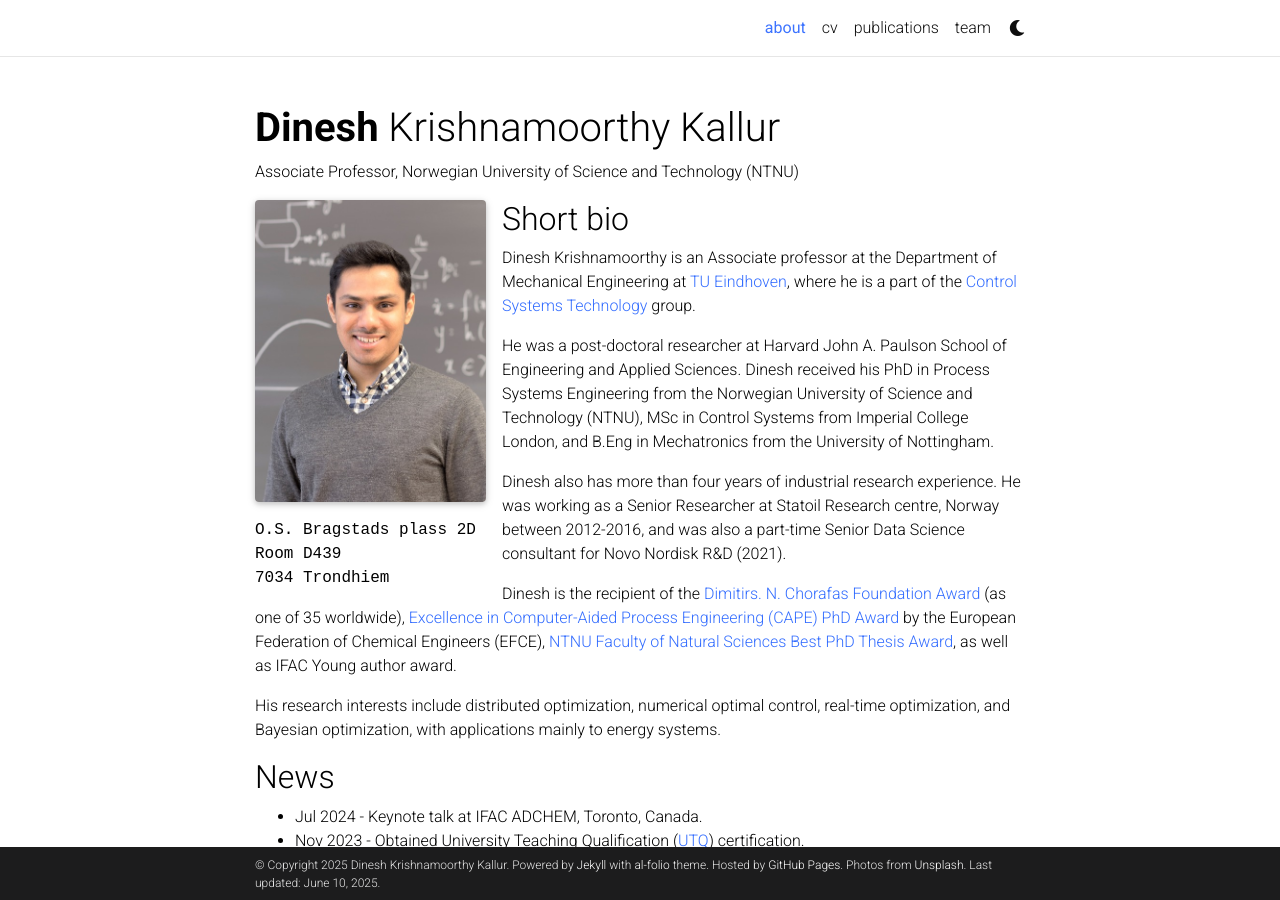
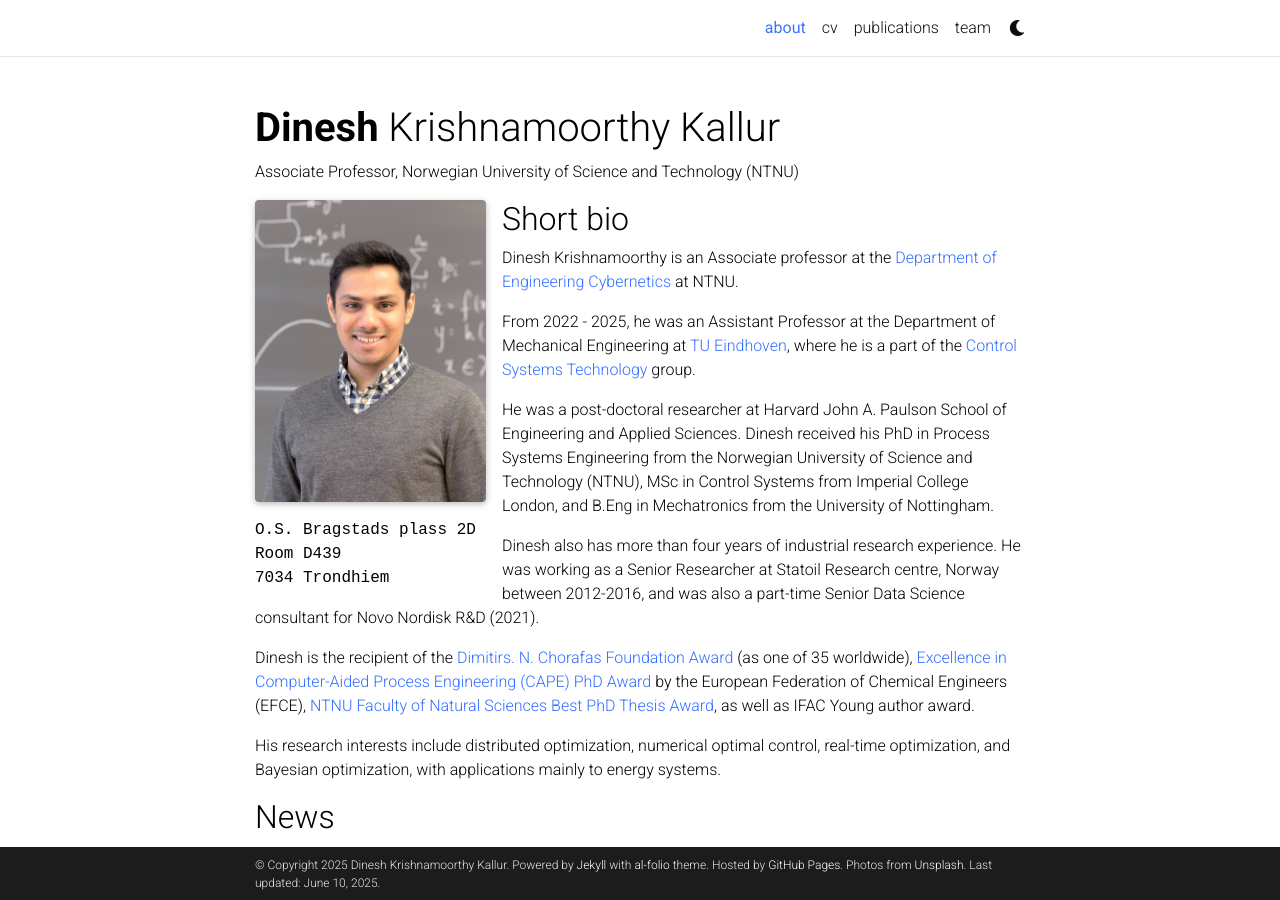
Before and after one commit to dinesh-krishnamoorthy/dinesh-krishnamoorthy.github.io, a Jekyll site: the page built from _pages/about.md, in a window 1280 px wide and 900 px high. Built offline with Jekyll 4.4.1, drawn with Linux system fonts in a browser that asks for light colours; full-size pictures stand in for the smaller copies a plugin makes; comment, search, counter and statistics services are not loaded; a style sheet for code colours, icons or effects is not loaded.

Commit message:
Update about.md

```diff
--- a/_pages/about.md
+++ b/_pages/about.md
@@ -21,7 +21,9 @@ social: true  # includes social icons at the bottom of the page
 
 
 ## Short bio
-Dinesh Krishnamoorthy is an Associate professor at the Department of Mechanical Engineering at [TU Eindhoven](https://www.tue.nl/en/our-university/departments/mechanical-engineering/), where he is a part of the [Control Systems Technology](https://www.tue.nl/en/research/research-groups/control-systems-technology/) group.
+Dinesh Krishnamoorthy is an Associate professor at the [Department of Engineering Cybernetics](https://www.ntnu.edu/itk) at NTNU.
+
+From 2022 - 2025, he was an Assistant Professor at the Department of Mechanical Engineering at [TU Eindhoven](https://www.tue.nl/en/our-university/departments/mechanical-engineering/), where he is a part of the [Control Systems Technology](https://www.tue.nl/en/research/research-groups/control-systems-technology/) group.
 
 He was a post-doctoral researcher at Harvard John A. Paulson School of Engineering and Applied Sciences. Dinesh received his PhD in Process Systems Engineering from the Norwegian University of Science and Technology (NTNU), MSc in Control Systems from Imperial College London, and B.Eng in Mechatronics from the University of Nottingham.
 
```
